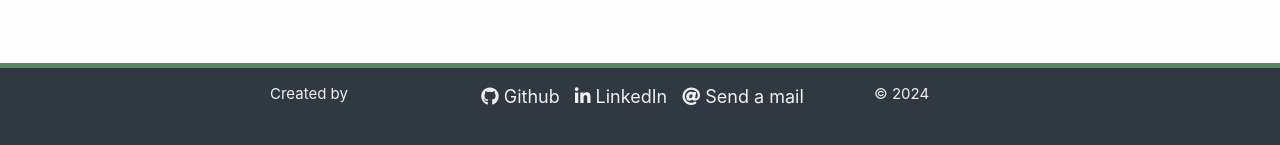
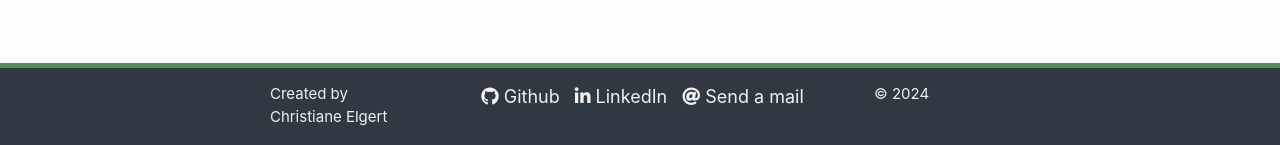
Before and after one commit to Elli-ellgard/Elli-ellgard.github.io, a Jekyll site: the page built from about/index.html, in a window 1280 px wide. Shown: the part 752-897 px from the top of the page. Built offline with Jekyll 4.4.1, drawn with Linux system fonts in a browser that asks for light colours; nearby versions of some CDN libraries.

Commit message:
fix: site.name

```diff
--- a/_includes/footer.html
+++ b/_includes/footer.html
@@ -5,7 +5,7 @@
 
     <div class="footer-col-wrapper">
       <div class="footer-col footer-col-1">
-        <p>Created by {{site.name}}</p>
+        <p>Created by {{ site.firstname }} {{ site.lastname }}</p>
       </div>
 
       <div class="footer-col footer-col-2">
--- a/_layouts/start.html
+++ b/_layouts/start.html
@@ -20,7 +20,7 @@
 
       <div class="wrapper">
         <div class="footer-wrapper">
-          <p class="footer-left">Created by {{site.name}}</p>
+          <p class="footer-left">Created by {{site.firstname}} {{ site.lastname }}</p>
           <p class="footer-right">© {{site.year}}</p>
         </div>
       </div>
```
